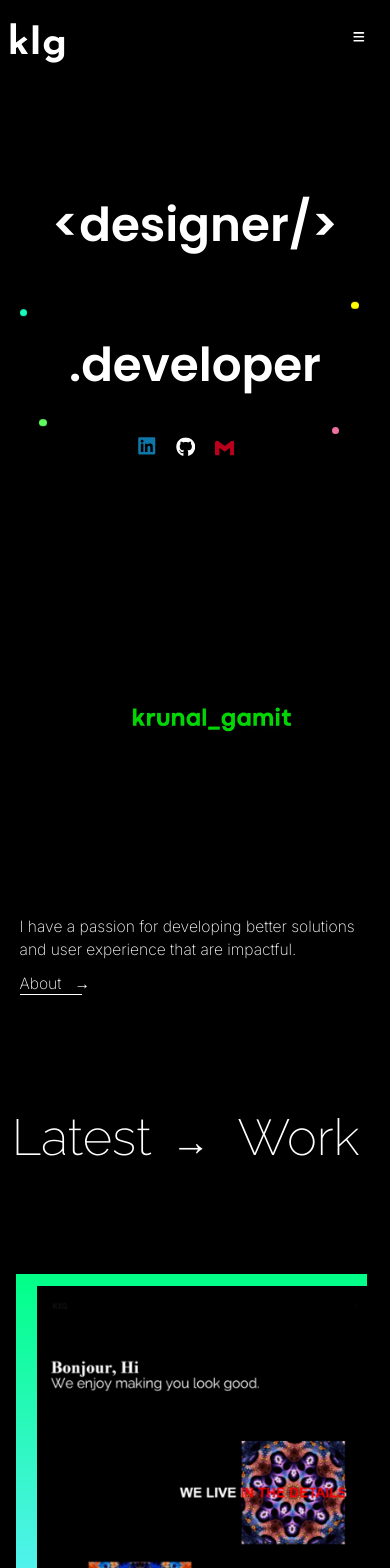
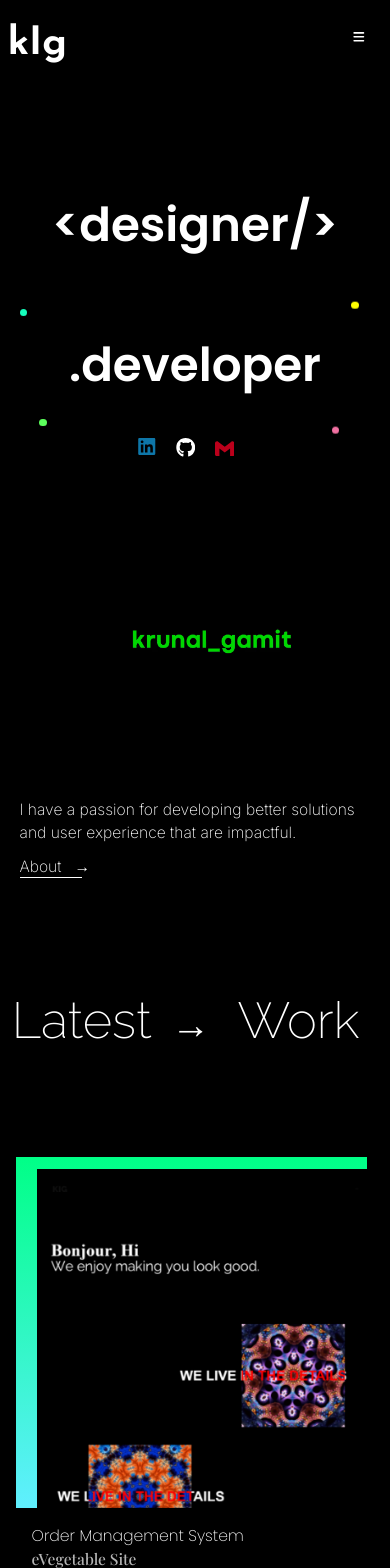
Before and after one commit to krunal-gamit/myportfolio, a React (Create React App) app: page / in a window 390 px wide. Shown: the top 1568 px of the page. Built offline with nearby package versions, Linux system fonts and the light colour scheme; a web font is replaced by a local one.

Commit message:
making changes to the mobile view layout

```diff
--- a/src/components/Four3D.css
+++ b/src/components/Four3D.css
@@ -44,7 +44,7 @@
 }
 
 .containerr {
-  padding: 6.5rem 0;
+  padding: 7.5rem 0;
   max-width: 100rem;
   margin: 0 auto;
   overflow-x: hidden;
--- a/src/components/Four3D.js
+++ b/src/components/Four3D.js
@@ -20,16 +20,16 @@ function Four3D(){
             </div>
 
             <div className='grid feature-grid'>
-            <a target="_blank" href='https://www.instagram.com/p/CP_WwnKhDns/' aria-label='check'><img src="/img/02.jpg"></img></a>
-            <a target="_blank" href='https://www.instagram.com/p/CP_WwnKhDns/' aria-label=''><img src="/img/01.jpg"></img></a>
+            <a target="_blank" href='https://www.instagram.com/p/CpDAeP2sMb6/' aria-label='check'><img src="/img/02.jpg"></img></a>
+            <a target="_blank" href='https://www.instagram.com/p/Cbakzf7gPEM/' aria-label=''><img src="/img/01.jpg"></img></a>
                 <a target="_blank" href='https://www.instagram.com/p/CP_WwnKhDns/' aria-label=''><img src="/img/1.jpg"></img></a>
                 <a target="_blank" href='https://www.instagram.com/p/CIQ-GEfhm8n/'aria-label=''><img src="/img/2.jpg"></img></a>
                 <a target="_blank" href='https://www.instagram.com/p/B9Pa2B7hlIf/'aria-label=''><img src="/img/3.jpg"></img></a>
                 <a target="_blank" href='https://www.instagram.com/p/B6vevekHgN0/'aria-label=''><img src="/img/4.jpg"></img></a>
                 <a target="_blank" href='https://www.instagram.com/p/B29yS_OgJrn/'aria-label=''><img src="/img/5.jpg"></img></a>
                 <a target="_blank" href='https://www.instagram.com/p/B2R2hUwHx03/'aria-label=''><img src="/img/6.jpg"></img></a>
-                <a target="_blank" href='https://www.instagram.com/p/B0n5ZbugtTw/'aria-label=''><img src="/img/7.jpg"></img></a>
-                <a target="_blank" href='https://www.instagram.com/p/BxlHNm0HGkg/'aria-label=''><img src="/img/8.jpg"></img></a>
+
+
             </div>
 
             </div>
--- a/src/components/SecondPage.css
+++ b/src/components/SecondPage.css
@@ -22,6 +22,7 @@
   margin-top: 9vw;
   margin-left: 10vw;
   margin-bottom: 7vw;
+  z-index: 100;
 }
 
 .intro span {
@@ -60,7 +61,7 @@
 }
 
 .box {
-  z-index: 999;
+  z-index: 0;
   overflow: hidden;
   position: absolute;
   height: 30vw;
@@ -102,7 +103,7 @@ li {
 
 @media (max-width: 575px) {
   .intro {
-    margin: 100vw 1vw 5vw 5vw;
+    margin: 70vw 1vw 5vw 5vw;
     width: auto;
   }
   .intro span {
@@ -118,6 +119,7 @@ li {
 
   .box img{
     margin-left: 15vw;
+    margin-top: -20vw;
   }
 
   .linkAbout span:after {
```
